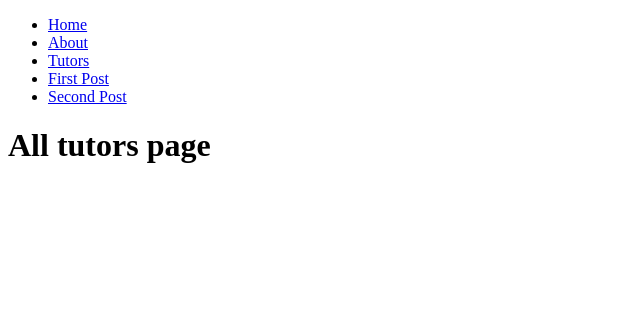
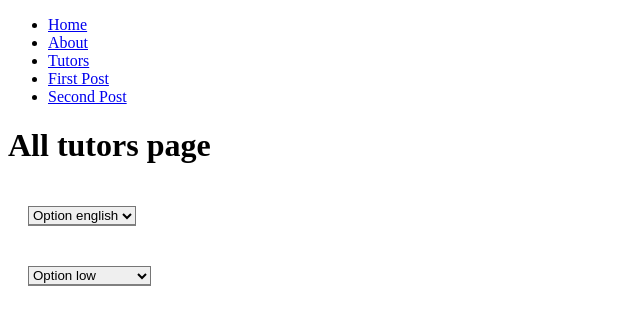
Before and after one commit to smovzhsergey/next-rout, a Next.js app: page /tutors in a window 1280 px wide. Shown: the top 324 px of the page, without its empty margins (0-640 px from the left). Built offline with nearby package versions, Linux system fonts and the light colour scheme.

Commit message:
create 2 filters

```diff
--- /dev/null
+++ b/components/filters.js
@@ -0,0 +1,15 @@
+import React from 'react'
+
+export const Filters = ({ options }) => {
+  return (
+    <div>
+      <select style = {{margin: '20px', borderBottom: '2px solid gray'}}>
+        {
+          options.map( (option, index) => <option key = { index } value = { index }>{`Option ${option}`}</option>)
+        }
+      </select>
+    </div>
+  )
+}
+
+export default Filters;
--- a/pages/tutors.js
+++ b/pages/tutors.js
@@ -1,9 +1,15 @@
 import Header from '../components/header'
+import Filter from '../components/filters'
+
+const subjects = ['english', 'math', 'italian', 'biology']
+const levels = ['low', 'medium', 'high', 'superStar']
 
 const Tutors = () => (
   <>
     <Header />
     <h1>All tutors page</h1>
+    <Filter options = { subjects }/>
+    <Filter options = { levels }/>
   </>
 )
 
```
Also changed, not shown: 1 other file (tests, documents, lock files or other folders).
